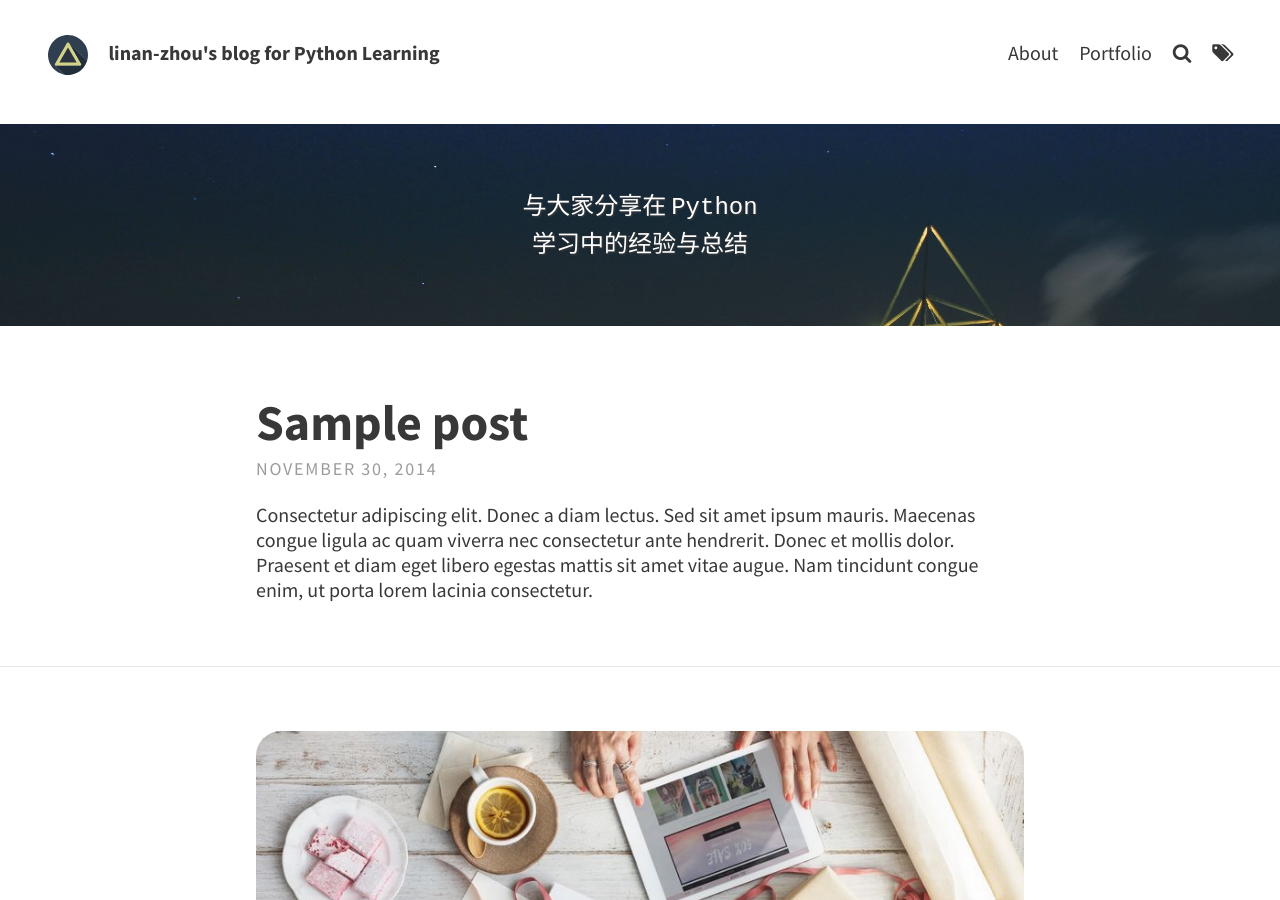
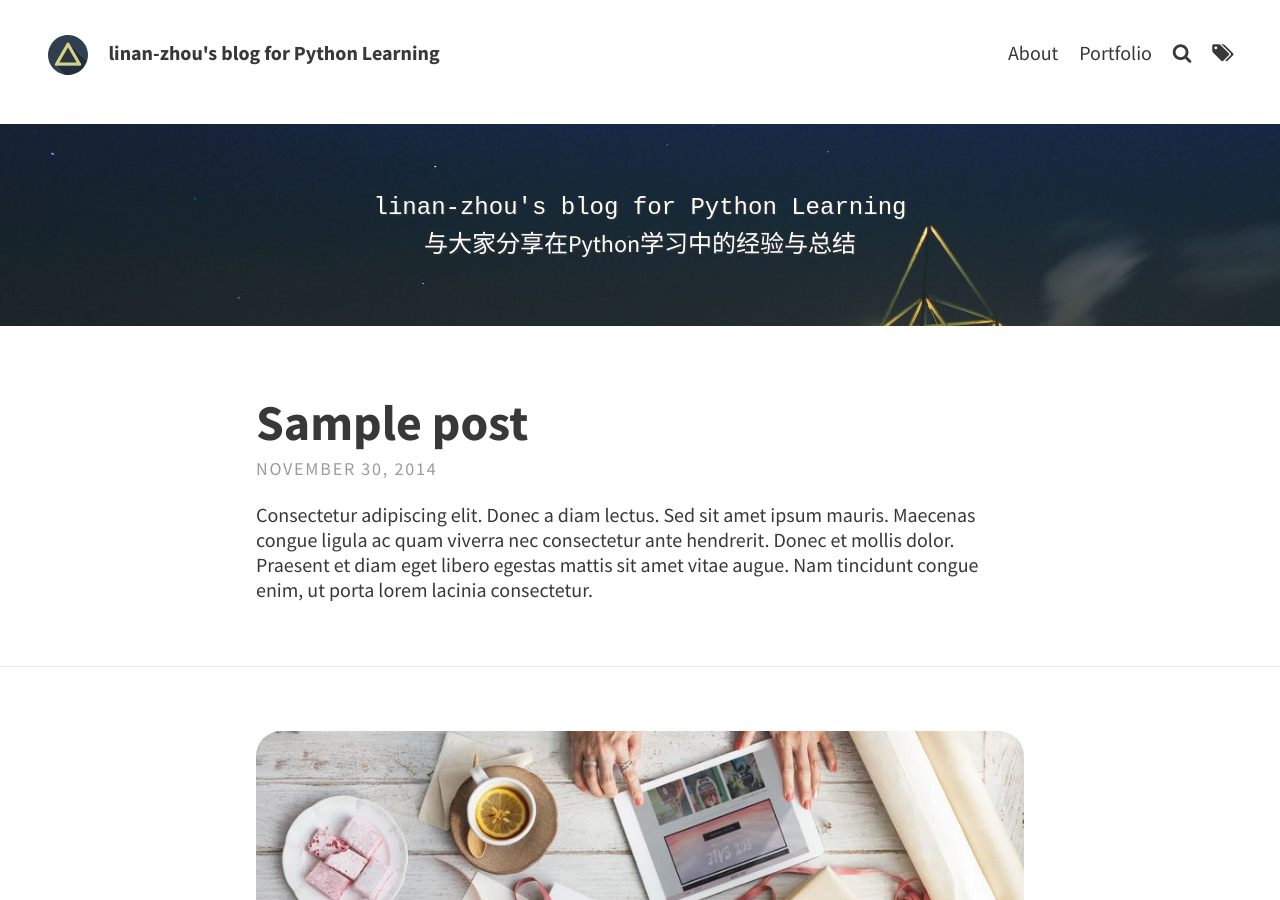
Before and after one commit to linan-zhou/linan-zhou.github.io, a Jekyll site: the page built from index.html, in a window 1280 px wide and 900 px high. Built offline with Jekyll 4.4.1, drawn with Linux system fonts in a browser that asks for light colours; the list of posts is cut into pages by our own code.

Commit message:
My blog about Python learning using a jekyll theme.

```diff
--- a/_config.yml
+++ b/_config.yml
@@ -15,7 +15,7 @@ theme_settings:
 
   # Header and footer text
   header_text: > #two or three lines to describe your site
-     <p> 与大家分享在 <code>Python</code> <br> 学习中的经验与总结 </p>
+     <p>  <code>linan-zhou's blog for Python Learning</code> <br> 与大家分享在Python学习中的经验与总结 </p>
   header_text_feature_image: assets/img/pexels/triangular.jpeg
   footer_text: >
    Powered by <a href="https://jekyllrb.com/">Jekyll</a> with <a href="https://github.com/sylhare/Type-on-Strap">Type on Strap</a>
```
